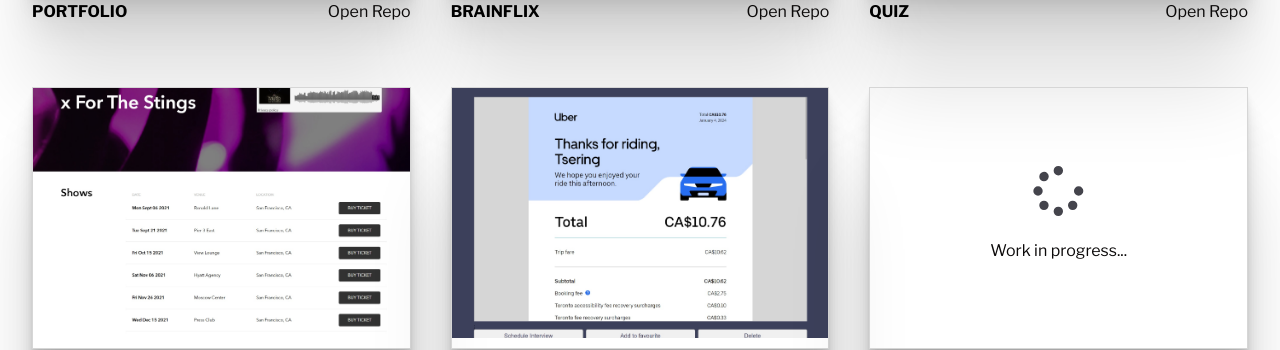
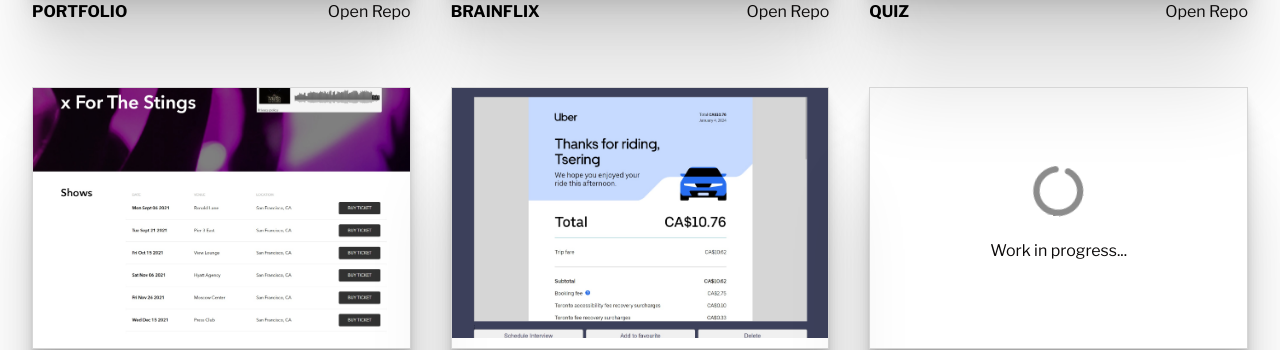
Before and after one commit to Tsedhondup/Portfolio, a React (Create React App) app: page / in a window 1280 px wide. Shown: the part 1980-2330 px from the top of the page. Built offline with nearby package versions, Linux system fonts and the light colour scheme.

Commit message:
rotate animation applied to icon

```diff
--- a/src/Components/Works/Works.js
+++ b/src/Components/Works/Works.js
@@ -3,7 +3,7 @@ import { motion } from "framer-motion";
 import { useState } from "react";
 import { projectData } from "../../utilities/data";
 import { FontAwesomeIcon } from "@fortawesome/react-fontawesome";
-import { faSpinner } from "@fortawesome/free-solid-svg-icons";
+import { faCircleNotch } from "@fortawesome/free-solid-svg-icons";
 import "./Works.scss";
 const Works = () => {
   const [projects, setProjects] = useState(projectData);
@@ -32,7 +32,7 @@ const Works = () => {
       return (
         <div className="project-image-container__icon-container">
           <FontAwesomeIcon
-            icon={faSpinner}
+            icon={faCircleNotch}
             className="project-image-container__icon-container--icon"
           />
           <p className="project-image-container__icon-container--text">
--- a/src/Components/Works/Works.scss
+++ b/src/Components/Works/Works.scss
@@ -25,6 +25,7 @@
     text-transform: capitalize;
     font-weight: 600;
     padding-top: 16px;
+    margin-bottom: 16px;
     @include tablet {
       text-align: left;
       padding-top: 32px;
@@ -92,10 +93,20 @@
     @include desktop {
       height: 250px;
     }
+    @keyframes rotate {
+      0% {
+        transform: rotate(0deg);
+      }
+      100% {
+        transform: rotate(360deg);
+      }
+    }
+
     &--icon {
-      color: $ebony;
+      color: $gray;
       font-size: 50px;
       margin-bottom: 25px;
+      animation: rotate 3s linear infinite;
     }
     &--text {
       color: $black;
```
